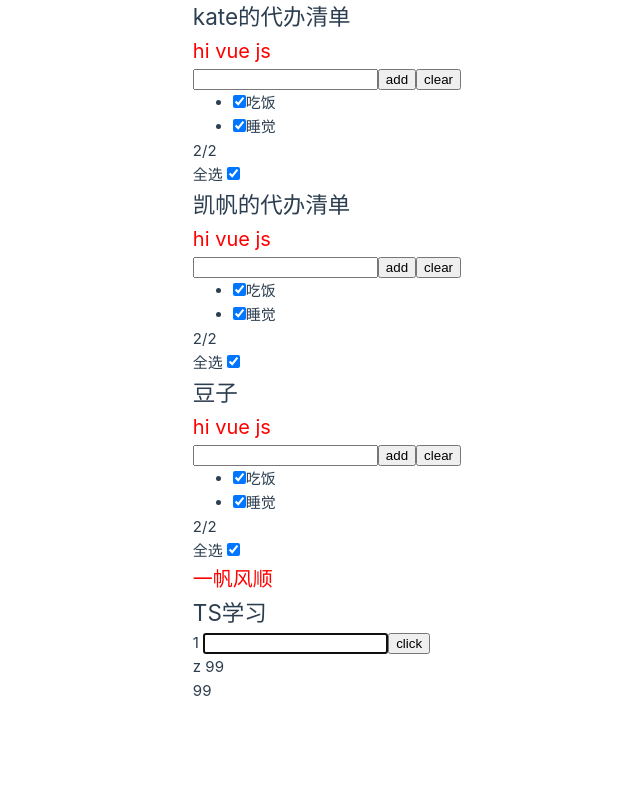
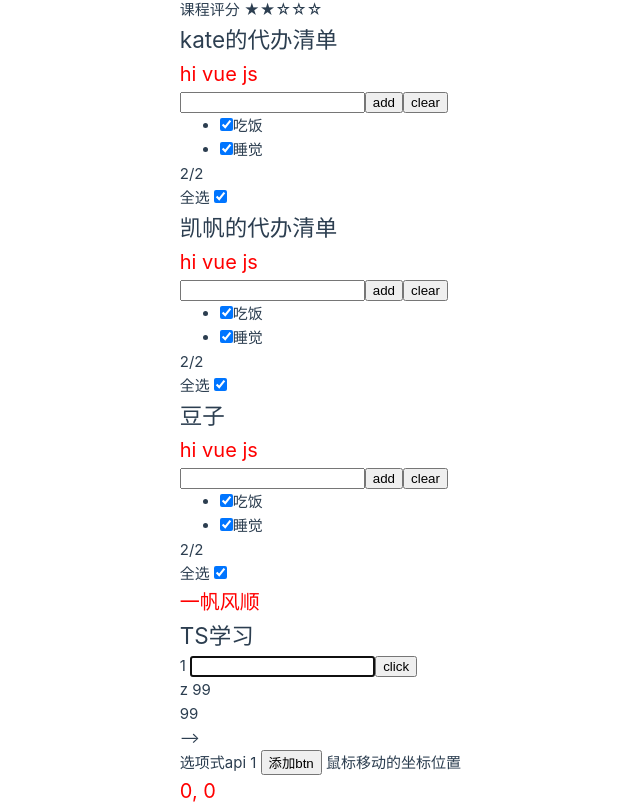
Before and after one commit to imkf-zhang/vue3_bili, a Vue app: page / in a window 1280 px wide. Shown: the part 551-1358 px from the top of the page, without its empty margins (179-819 px from the left). Before the commit the page ends 1254 px from the top, so only its background shows below. Built offline with nearby package versions, Linux system fonts and the light colour scheme; no server answers.

Commit message:
feat: 组合式api的优势

```diff
--- a/src/App.vue
+++ b/src/App.vue
@@ -16,13 +16,15 @@
     <h1>一帆风顺</h1>
 
     <h2>TS学习</h2>
-    <learn-ts :title="'好好学习'"></learn-ts>
+    <learn-ts :title="'好好学习'"></learn-ts> -->
+    <my-composition></my-composition>
   </div>
 </template>
 <script setup>
 import TodoList from './components/TodoList.vue'
 import RateComponents from './components/RateComponents.vue'
 import LearnTs from './components/LearnTs.vue'
+import MyComposition from './components/MyComposition.vue'
 import logo from './assets/logo.svg'
 import logo1 from './assets/logo.svg?raw'
 console.log('logo', logo)
--- /dev/null
+++ b/src/components/MyComposition.vue
@@ -0,0 +1,30 @@
+<template>
+   <div>
+    选项式api {{ count}}
+    <button @click="add">添加btn</button>
+    鼠标移动的坐标位置
+    <h1>{{x}}, {{y}}</h1>
+   </div>
+</template>
+<script>
+import { defineComponent,ref} from 'vue'
+import { useMouse } from './mouse';
+export default defineComponent({
+  setup() {
+    const count = ref(1);
+    function add() {
+      count.value++
+    }
+
+    const {x, y} = useMouse()
+    return {
+      count,
+      add,
+      x,
+      y
+    }
+  }
+})
+</script>
+<style lang='scss' scoped>
+</style>
--- /dev/null
+++ b/src/components/mouse.ts
@@ -0,0 +1,21 @@
+import { ref, onMounted, onUnmounted} from 'vue'
+
+export function useMouse() {
+
+const x = ref(0);
+const y = ref(0);
+
+function update(e: MouseEvent) {
+  x.value = e.pageX;
+  y.value = e.pageY;
+}
+
+onMounted(() => {
+  window.addEventListener('mousemove', update);
+})
+
+onUnmounted(() => {
+  window.removeEventListener('mousemove', update);
+})
+return {x, y}
+}
```
